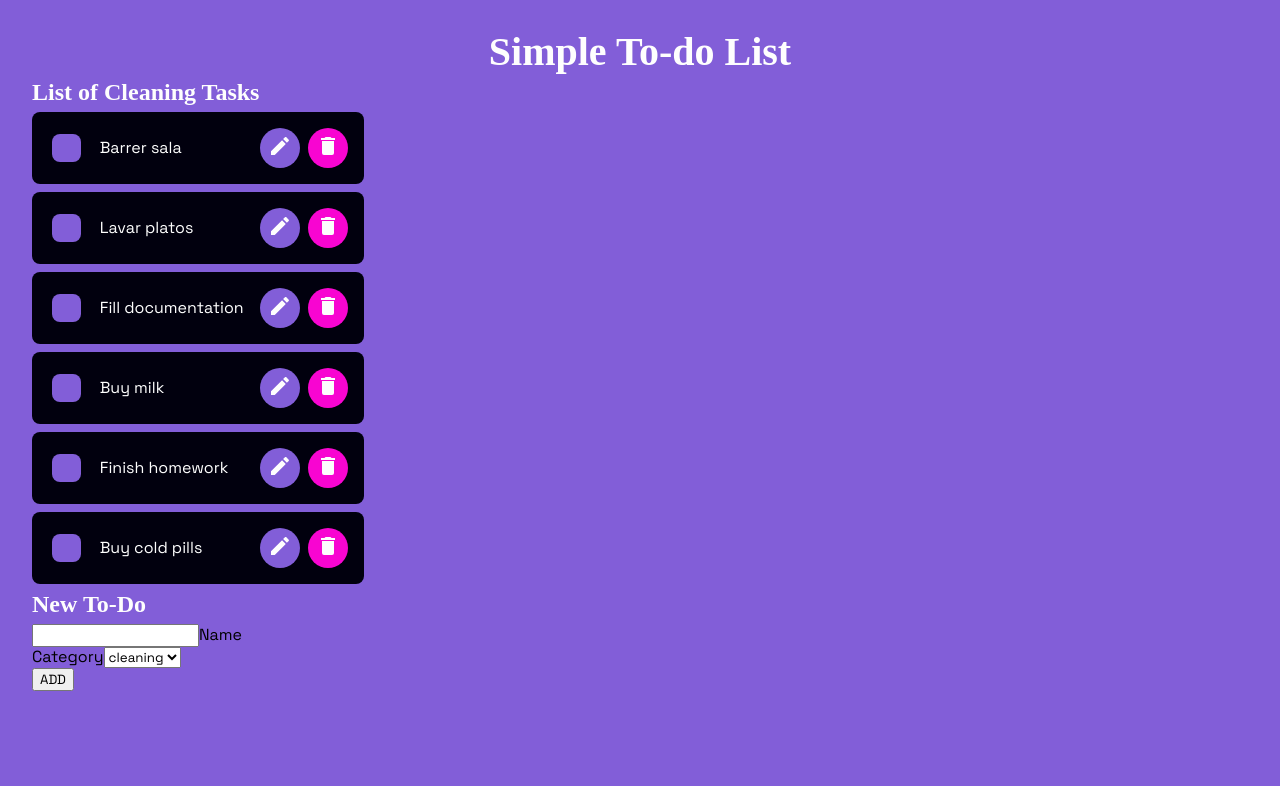
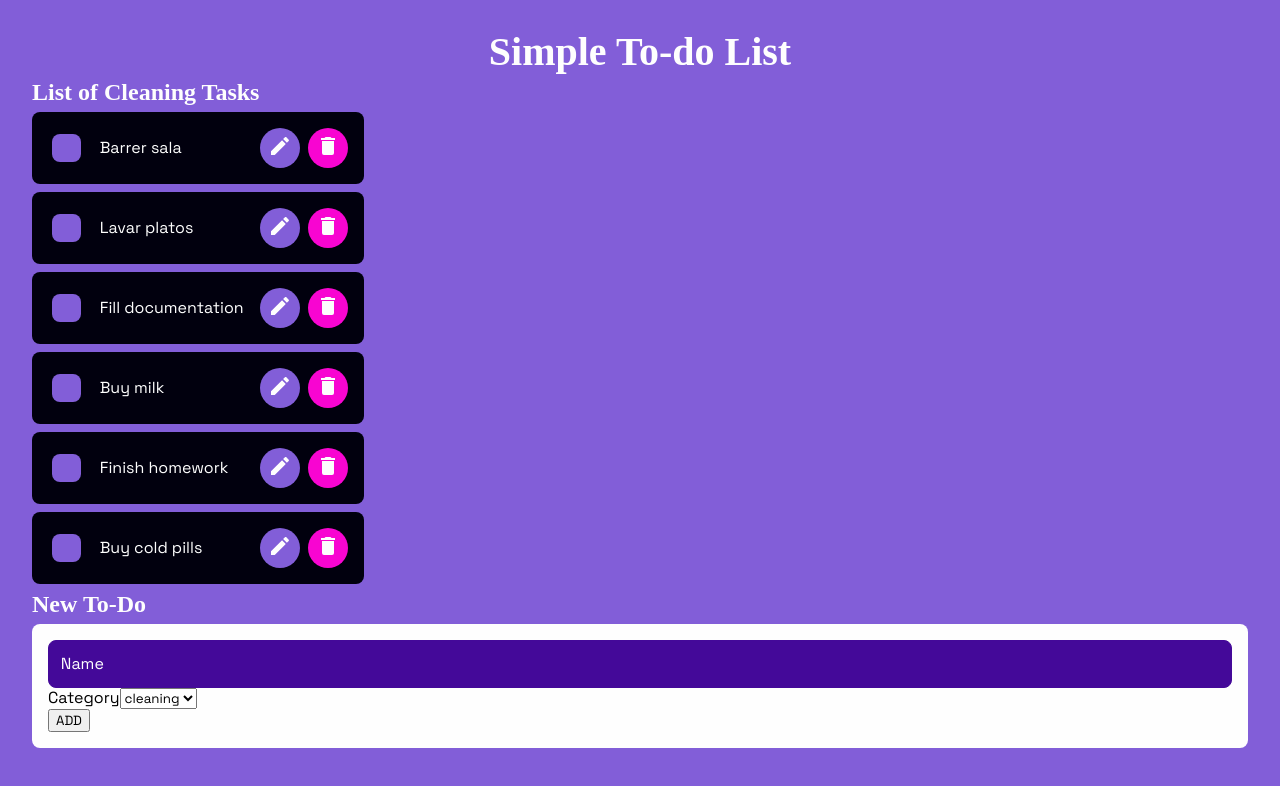
Before and after one commit to YoleeCcopa/todo-warp, a React (Vite) app: page / in a window 1280 px wide. Shown: the top 786 px of the page. Built offline with nearby package versions, Linux system fonts and the light colour scheme; a web font is replaced by a local one.

Commit message:
Custom input for text.

```diff
--- a/src/App.css
+++ b/src/App.css
@@ -1,10 +1,4 @@
 @import url('https://fonts.googleapis.com/css2?family=Space+Grotesk:wght@300..700&family=Zen+Loop:ital@0;1&display=swap');
-
-/*
-    --color-purple: #8758ff;
-    --color-black: #1A1A40;
-    --color-white: #fff;
-*/
 
 :root {
     --color-purple: #825ed8;
@@ -50,78 +44,3 @@ h2 {
     gap: 1.5rem;
     justify-content: space-between;
 }
-
-
-
-
-
-
-
-
-
-
-.TodoWrapper {
-    background: var(--color-black);
-    margin-top: 5rem;
-    padding: 2rem;
-    border-radius: 5px;
-}
-
-.TodoForm {
-    width: 100%;
-    margin-bottom: 1rem;
-}
-
-.todo-input {
-    outline: none;
-    background: none;
-    border: 1px solid var(--color-purple);
-    padding: 0.5rem 1rem;
-    margin-top: 1rem;
-    margin-bottom: 2rem;
-    width: 300px;
-    color: var(--color-white);
-}
-
-.todo-input::placeholder {
-    color: #ffffff4d;
-}
-
-.todo-btn {
-    background: var(--color-purple);
-    color: var(--color-white);
-    border: none;
-    padding: 0.55rem;
-    cursor: pointer;
-}
-
-.Todo {
-    display: flex;
-    justify-content: space-between;
-    align-items: center;
-    background: var(--color-purple);
-    color: var(--color-white);
-    padding: 0.75rem 1rem;
-    border-radius: 5px;
-    margin-bottom: 1rem;
-}
-
-.fa-trash {
-    margin-left: 0.75rem;
-}
-
-.incompleted {
-    color: var(--color-white);
-    cursor: pointer;
-}
-
-.completed {
-    color: #c5aeff;
-    text-decoration: line-through;
-    cursor: pointer;
-}
-
-.edit-icon,
-.delete-icon {
-    cursor: pointer;
-}
--- a/src/components/dropdown/Dropdown.tsx
+++ b/src/components/dropdown/Dropdown.tsx
@@ -1,9 +1,10 @@
 import styles from "./Dropdown.module.css";
+import { type Categories } from './../../assets/Interfaces'
 
 interface Props {
     id: string;
     header: string;
-    values: string[];
+    values: Categories[];
     setValue: (category: string) => void;
 }
 
@@ -11,10 +12,10 @@ const Dropdown = ({ id, header, values, setValue }: Props) => {
     return (
         <div className={styles.dropdown}>
             <label htmlFor={id} className={styles.header}>{header}</label>
-            <select name={id} id={id} onChange={(e) => setValue(e.target.value)} className={styles.select}>
+            <select name={id} key={id} id={id} onChange={(e) => setValue(e.target.value)} className={styles.select}>
                 {values.map((category) => (
-                    <option key={category} value={category}>
-                        {category}
+                    <option key={category.id} value={category.name}>
+                        {category.name}
                     </option>
                 ))}
             </select>
--- a/src/components/form/Form.module.css
+++ b/src/components/form/Form.module.css
@@ -0,0 +1,55 @@
+form {
+    width: 100%;
+}
+
+.container {
+    background-color: var(--color-white);
+    width: 100%;
+    border-radius: 0.5rem;
+    padding: 1rem;
+}
+
+.inputTxt {
+    position: relative;
+    width: 100%;
+    height: min-content;
+    font-family: var(--font-space-grotesk);
+}
+
+.inputTxt input {
+    background-color: transparent;
+    outline: none;
+    border: solid 0.1rem var(--color-bluish);
+    background-color: var(--color-bluish);
+    color: transparent;
+    border-radius: 0.5rem;
+    padding: 0.9rem 0.7rem;
+    width: 100%;
+    transition: ease 0.4s;
+}
+
+.inputTxt label {
+    position: absolute;
+    top: 50%;
+    transform: translateY(-50%);
+    left: .8rem;
+    color: var(--color-white);
+    transition: ease 0.4s;
+}
+
+
+.inputTxt input:focus,
+.inputTxt input:valid {
+    background-color: var(--color-white);
+    color: var(--color-bluish);
+}
+
+.inputTxt input:focus + label,
+.inputTxt input:valid + label {
+    top: 5%;
+    color: var(--color-white);
+    font-size: .8rem;
+    background-color: var(--color-bluish);
+    padding: 0.2rem 1rem;
+    border-radius: 0.2rem;
+}
--- a/src/components/form/Form.tsx
+++ b/src/components/form/Form.tsx
@@ -1,4 +1,9 @@
 import { useState, type FormEvent } from "react";
+import type { Categories } from "../../assets/Interfaces";
+import styles from "./Form.module.css";
+
+import CategoryData from './../../assets/categories.json';
+
 import Dropdown from "../dropdown/Dropdown"
 
 interface Props {
@@ -6,7 +11,11 @@ interface Props {
 }
 
 const Form = ({ onSubmit }: Props) => {
-    const categories = ["cleaning", "work", "errants", "learning", "health"];
+    const categories: Categories[] = CategoryData.map(item => ({
+        id: item.id,
+        name: item.name,
+        icon: item.icon
+    }));
 
     const [category, setCategory] = useState(String)
 
@@ -22,10 +31,14 @@ const Form = ({ onSubmit }: Props) => {
     return (
         <form onSubmit={handleSubmit}>
             <h2>New To-Do</h2>
-            <input type="text" name="newTaskName" id="newTaskName" value={text} onChange={(e) => setText(e.target.value)}/>
-            <label htmlFor="newTaskName">Name</label>
-            <Dropdown id="newTaskCategroy" header="Category" values={categories} setValue={setCategory}></Dropdown>
-            <button onClick={() => console.log(category)}>ADD</button>
+            <div className={styles.container}>
+                <div className={styles.inputTxt}>
+                    <input type="text" name="newTaskName" id="newTaskName" value={text} onChange={(e) => setText(e.target.value)} required autoComplete="off"/>
+                    <label htmlFor="newTaskName">Name</label>
+                </div>
+                <Dropdown id="newTaskCategroy" header="Category" values={categories} setValue={setCategory}></Dropdown>
+                <button onClick={() => console.log(category)}>ADD</button>
+            </div>
         </form>
     )
 }
```
Also changed, not shown: src/components/task/TaskItem.tsx (line endings or trailing spaces).
